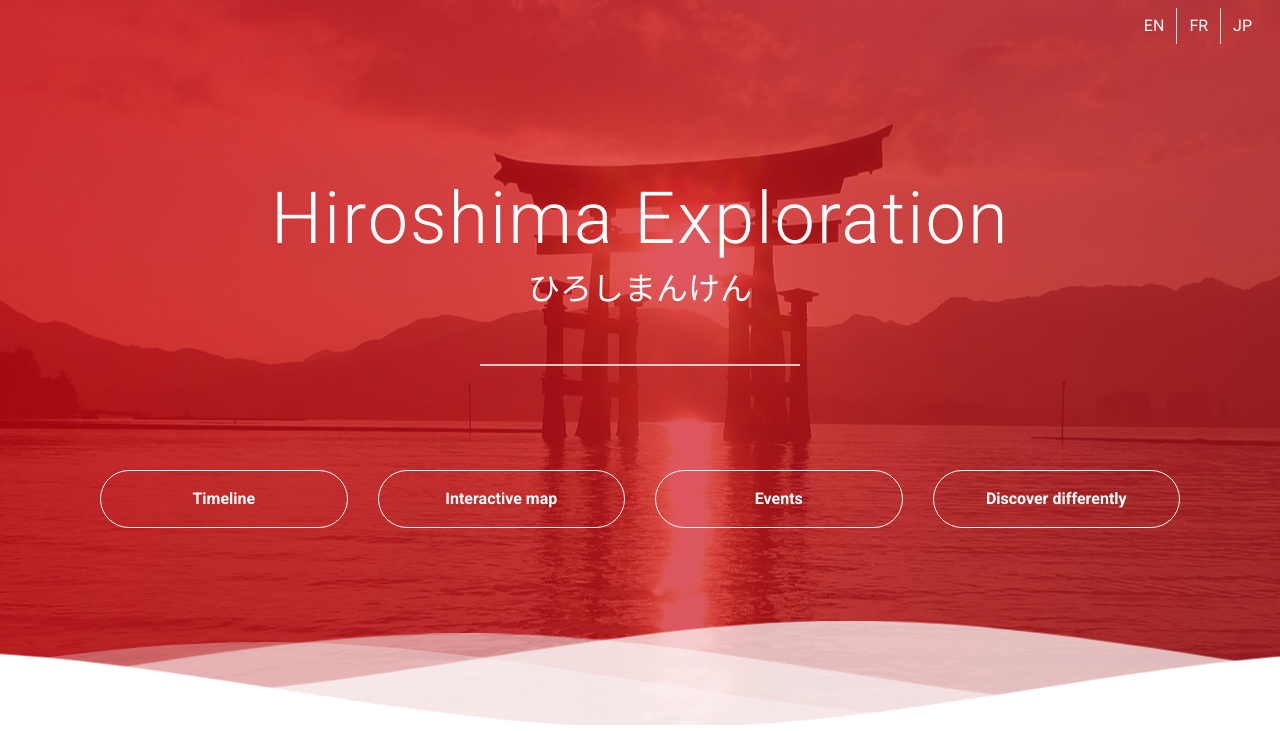
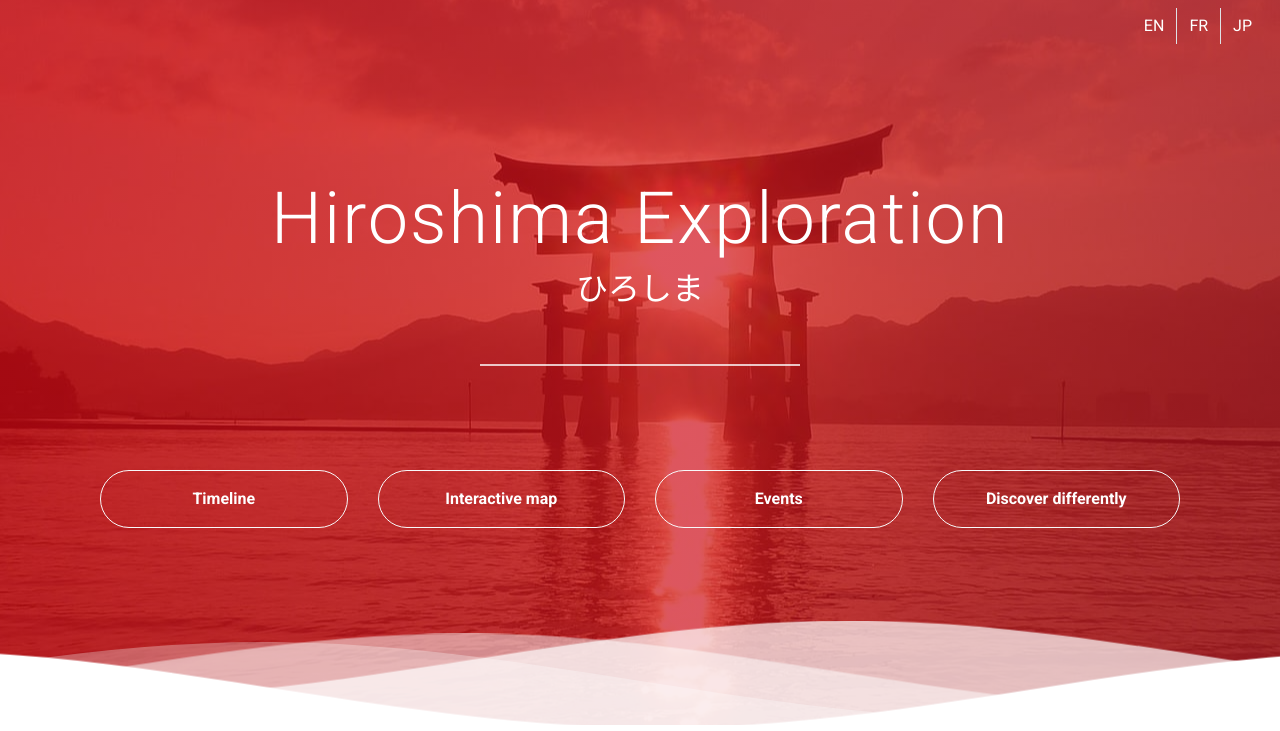
Before and after one commit to thlaure/japan_reaco, a PHP site: page / in a window 1280 px wide. Shown: the top 731 px of the page. Run offline with PHP 8.4, Linux system fonts and the light colour scheme; some libraries are stand-ins or nearby versions.

Commit message:
Home updateé

```diff
--- a/views/home.php
+++ b/views/home.php
@@ -21,7 +21,7 @@
             <?php include(__DIR__ . '/lang_wrapper.inc.php'); ?>
             <div class="inner-header flex mt-5">
                 <h1 class="display-3" data-aos="zoom-out" data-aos-duration="1000">Hiroshima Exploration</h1>
-                <h2 data-aos="zoom-out" data-aos-duration="1000">ひろしまんけん</h2>
+                <h2 data-aos="zoom-out" data-aos-duration="1000">ひろしま</h2>
                 <hr class="sm-separator w-25 my-md-5">
                 <div class="mx-auto container mt-md-5 row" data-aos="zoom-out" data-aos-duration="2000">
                     <div class="col-md-3 mt-2 mx-auto">
```
